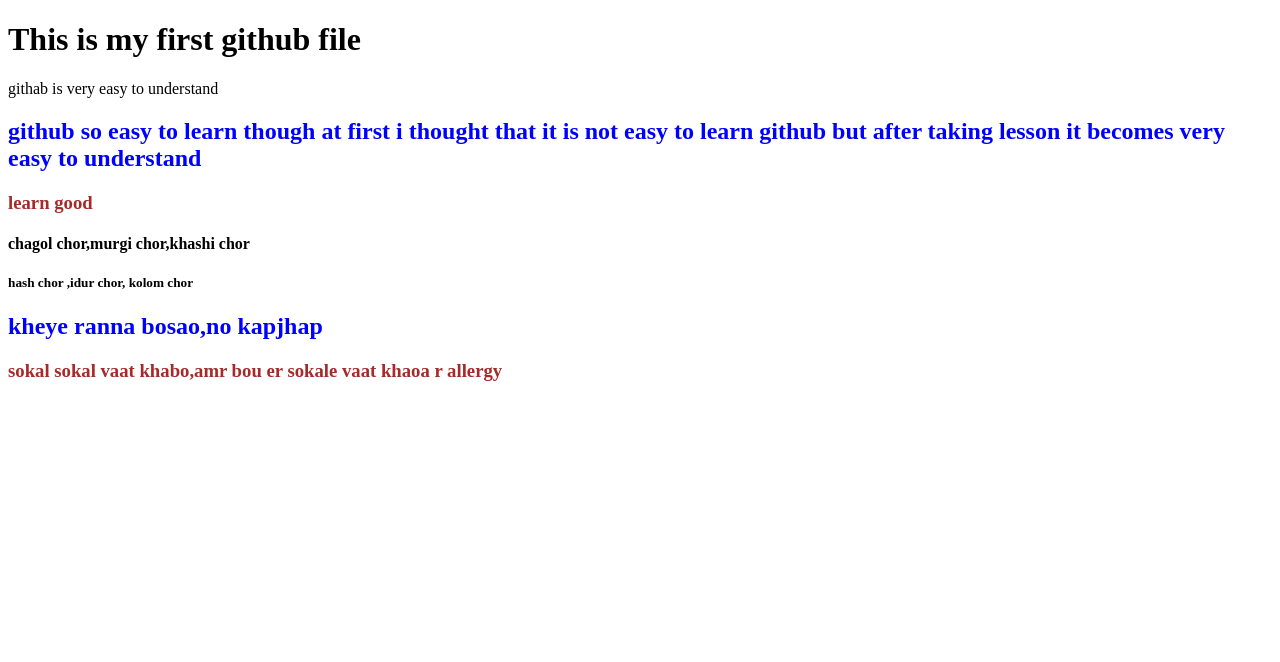
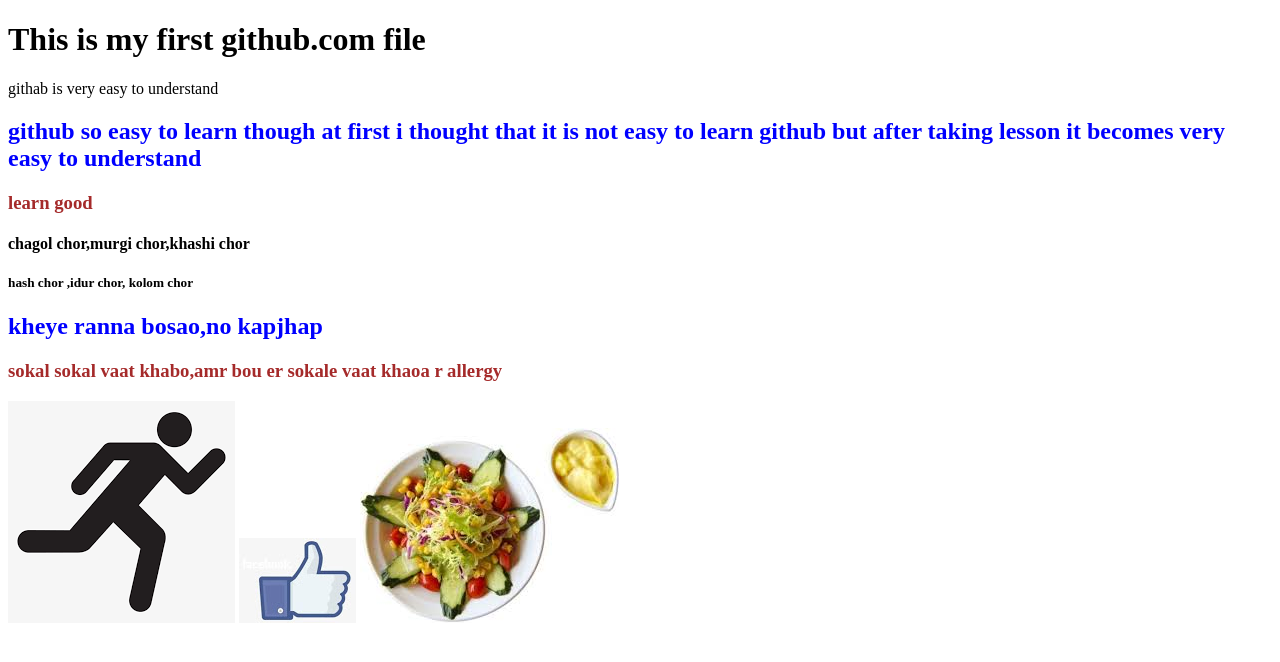
Before and after one commit to ModabbirHossainAkanda/number-four-repo, a plain HTML site: page index.html in a window 1280 px wide. Drawn offline with Linux system fonts and the light colour scheme.

Commit message:
image added

```diff
--- a/index.html
+++ b/index.html
@@ -8,7 +8,7 @@
     <link rel="stylesheet" href="style.css">
 </head>
 <body>
-    <h1>This is my first github file</h1>
+    <h1>This is my first github.com file</h1>
     <p>githab is very easy to understand</p>
     <h2>github so easy to learn though at first i thought that it is not easy to learn github but after taking lesson it becomes very easy to understand</h2>
     <h3>learn good</h3>
@@ -16,5 +16,8 @@
     <h5>hash chor ,idur chor, kolom chor</h5>
     <h2>kheye ranna bosao,no kapjhap</h2>
     <h3>sokal sokal vaat khabo,amr bou er sokale vaat khaoa r allergy</h3>
+    <img src="images.png" alt="">
+    <img src="like.jpg" alt="">
+    <img src="images.jpg" alt="">
 </body>
 </html>
```
Also changed, not shown: images.jpg (added), images.png (added), like.jpg (added).
